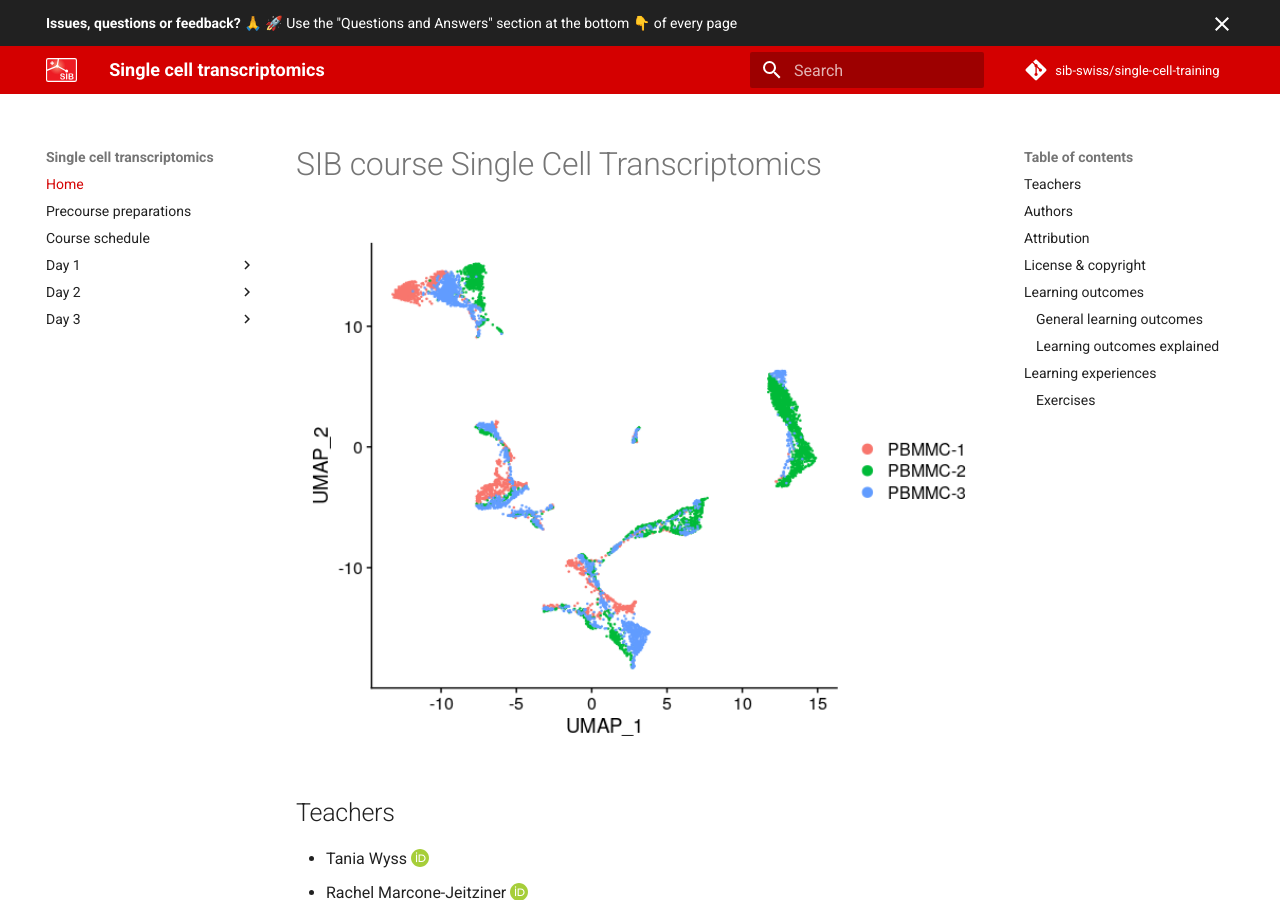
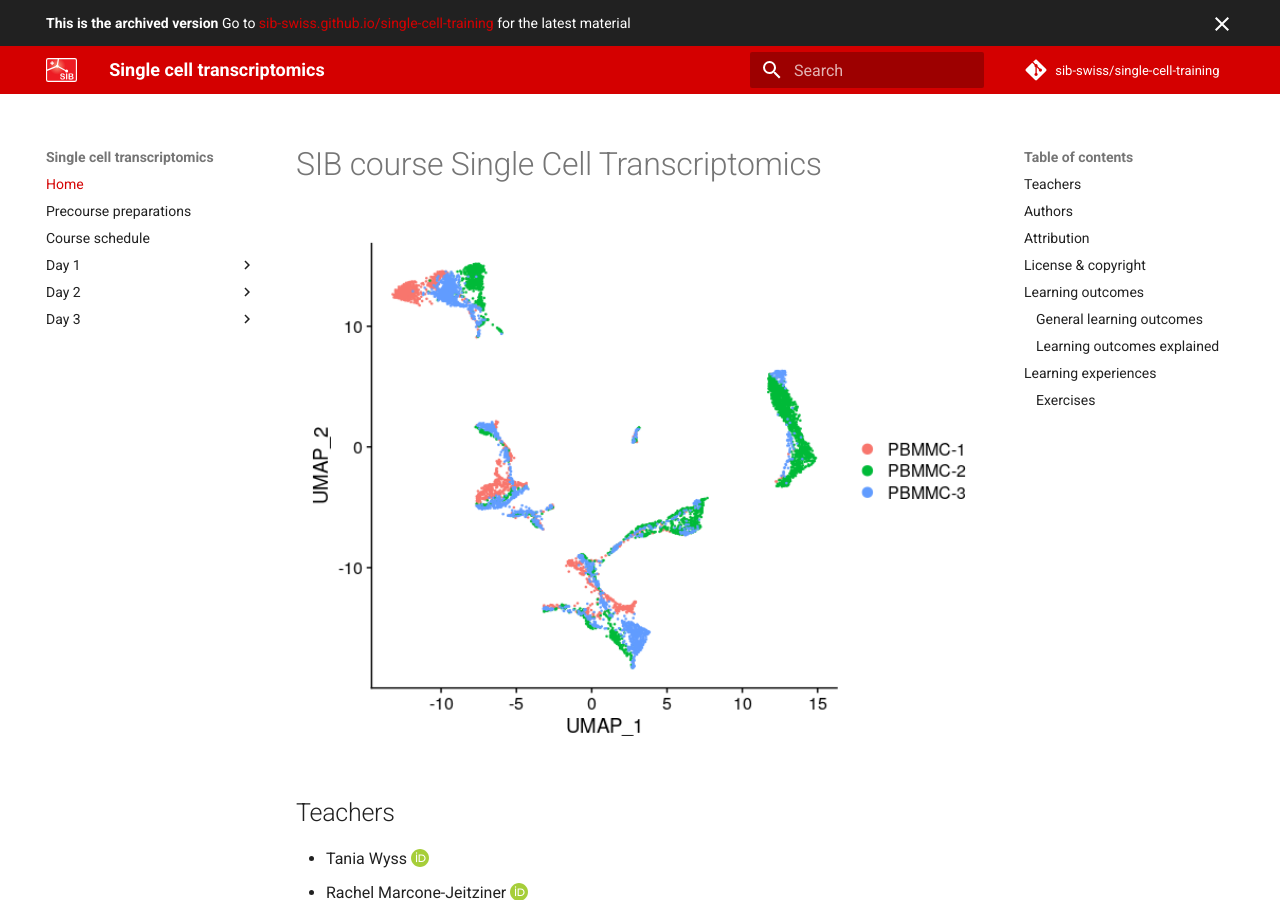
Before and after one commit to sib-swiss/single-cell-training, an MkDocs documentation site: the page built from docs/index.md, in a window 1280 px wide and 900 px high. Built offline with MkDocs 1.6.1 and Material for MkDocs 9.7.7, drawn with Linux system fonts in a browser that asks for light colours; comment, search, counter and statistics services are not loaded; the version menu is left out.

Commit message:
updates banner for pointing to latest version

```diff
--- a/overrides/main.html
+++ b/overrides/main.html
@@ -1,7 +1,8 @@
 {% extends "base.html" %}
 
 {% block announce %}
-  <b>Issues, questions or feedback? &#128591; &#128640; </b> Use the "Questions and Answers" section at the bottom &#128071; of every page
+  <b>This is the archived version </b> Go to <a href="https://sib-swiss.github.io/single-cell-training">sib-swiss.github.io/single-cell-training</a> for the latest material
+
 {% endblock %}
 
 {% block extrahead %}
```
